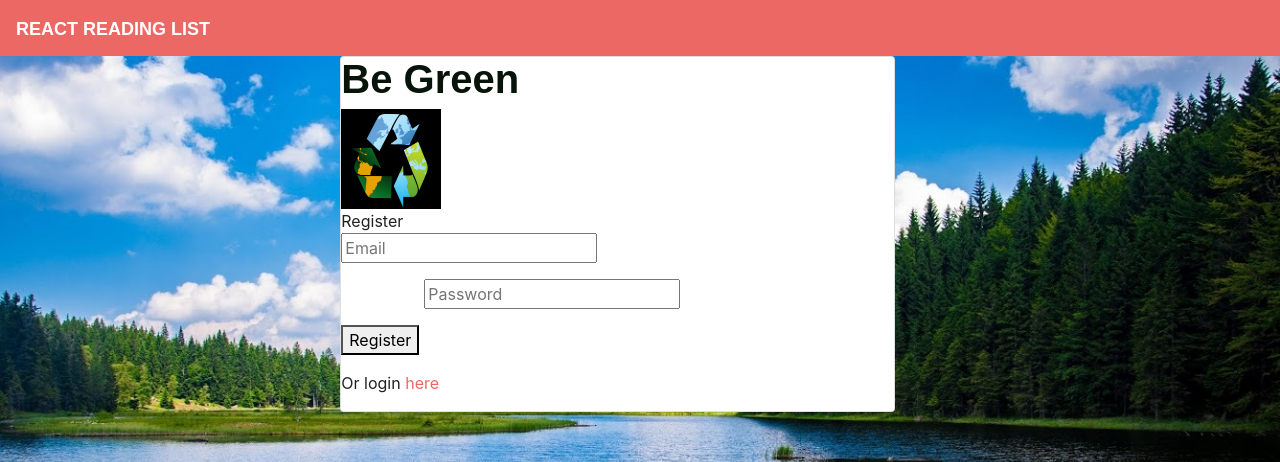
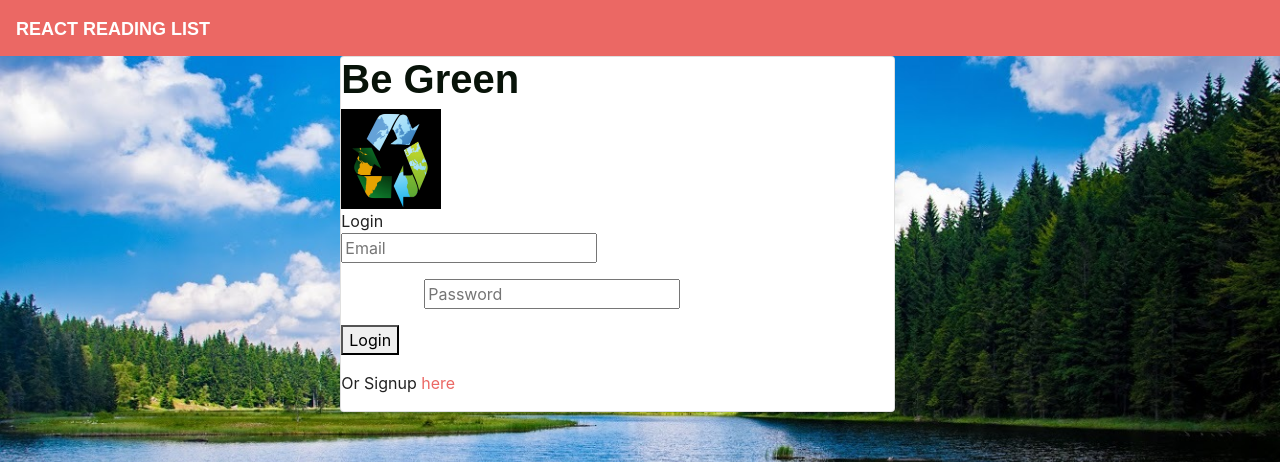
Before and after one commit to sk2060sk2060/be-green, a React (Create React App) app in the folder client/: page / in a window 1280 px wide. Shown: the top 462 px of the page. Built offline with nearby package versions, Linux system fonts and the light colour scheme; a web font is replaced by a local one.

Commit message:
Working on routes

```diff
--- a/client/src/App.js
+++ b/client/src/App.js
@@ -6,6 +6,8 @@ import NoMatch from "./pages/NoMatch";
 import Registration from "./pages/Registration";
 import Login from "./pages/login";
 import Nav from "./components/Nav";
+import MainPage from "./pages/mainpage";
+import Maps from "./pages/maps";
 
 function App() {
   return (
@@ -15,14 +17,20 @@ function App() {
         <Route exact path={["/active"]}>
           <Books />
         </Route>
-        <Route exact path={["/login", "/entrar"]}>
+        <Route exact path={["/register",]}>
+          <Registration />
+        </Route>
+        <Route exact path={["/", "/login"]}>
           <Login />
-        </Route>
-        <Route exact path={["/"]}>
-          <Registration />
         </Route>
         <Route exact path="/books/:id">
           <Detail />
+        </Route>
+        <Route exact path={["/mainpage",]}>
+          <MainPage />
+        </Route>
+        <Route exact path={["/maps",]}>
+          <Maps />
         </Route>
         <Route>
           <NoMatch />
--- a/client/src/pages/login.js
+++ b/client/src/pages/login.js
@@ -104,7 +104,7 @@ render(){
                                             </button>
                                         </p>
                                     </div>
-                                    <p>Or Signup <a href="/signup">here</a></p>
+                                    <p>Or Signup <a href="/register">here</a></p>
                                 </form>
 
                   </div>
--- a/client/src/pages/mainpage.js
+++ b/client/src/pages/mainpage.js
@@ -9,8 +9,8 @@ class Mainpage extends Component {
 
     render(){
         return (
+          <React.Fragment>
 <div class="container">
-
   <h1 class="header center light-green-text go-green groove double">Be Green</h1>
   <div class="row center">
     <h5 class="header col s12 light p2">Change your habits. Change the world.</h5>
@@ -22,7 +22,7 @@ class Mainpage extends Component {
 
 <div class="section">
 
-   {/* Icon Section   */}
+
   <div class="row">
     <div class="col s12 m4">
       <div class="icon-block">
@@ -77,10 +77,10 @@ class Mainpage extends Component {
       </div>
     </div>
 
-  {/* </div> */}
 
 </div>
 </div>
+</React.Fragment>
 )}
 }
 
--- a/client/src/pages/maps.js
+++ b/client/src/pages/maps.js
@@ -1,12 +1,17 @@
 import React, {Component} from "react"
 
+class Maps extends Component {
+
+  state = {
+
+  }
 
 
+  render(){
+      return (
 
 
-
-
-<script src="https://code.jquery.com/jquery-3.4.1.js" integrity="sha256-WpOohJOqMqqyKL9FccASB9O0KwACQJpFTUBLTYOVvVU="
+{/* <script src="https://code.jquery.com/jquery-3.4.1.js" integrity="sha256-WpOohJOqMqqyKL9FccASB9O0KwACQJpFTUBLTYOVvVU="
 crossorigin="anonymous"></script>
 <script>
 var service;
@@ -90,8 +95,15 @@ $(document).on("click", "#search", function () {
 <p id="demo"></p>
 <div id="map"></div>
 
-<script>src = "https://maps.googleapis.com/maps/api/place/nearbysearch/json?keyword=recycle&apikey=AIzaSyBZHzPiRourRDRoivXdhrjA4zdOhqEVYcQ"</script>
+<script src = "https://maps.googleapis.com/maps/api/place/nearbysearch/json?keyword=recycle&apikey=AIzaSyBZHzPiRourRDRoivXdhrjA4zdOhqEVYcQ"></script>
 <script
 src="https://maps.googleapis.com/maps/api/js?key=AIzaSyBZHzPiRourRDRoivXdhrjA4zdOhqEVYcQ&libraries=places&callback=initMap"
 async defer>
-</script>
+</script> */}
+
+
+
+)}
+}
+
+export default Maps;
```
